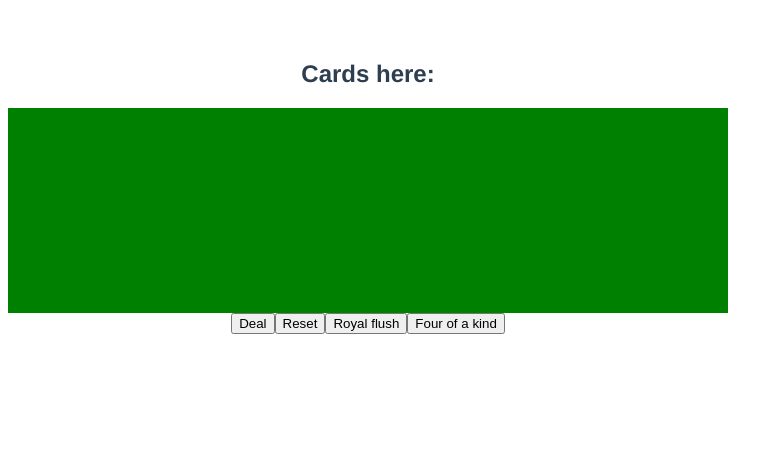
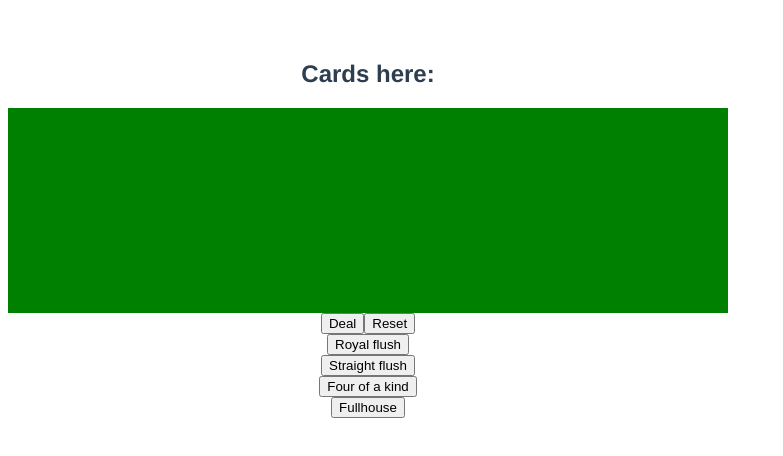
Before and after one commit to odexi/MatchDay, a Vue app in the folder MatchDay/: page /#/ in a window 1280 px wide. Shown: the top 456 px of the page, without its empty margins (0-783 px from the left). Built offline with nearby package versions, Linux system fonts and the light colour scheme.

Commit message:
Straight flush and fullhouse

```diff
--- a/MatchDay/src/components/PlayArea.vue
+++ b/MatchDay/src/components/PlayArea.vue
@@ -46,9 +46,11 @@
   </div>
   <div>
     <v-btn @click="onDealCardsClick()" :disabled="choices.length > 0">Deal</v-btn>
-    <v-btn @click="onResetDeckClick()">Reset</v-btn>
-    <v-btn @click="royalFlush()">Royal flush</v-btn>
-    <v-btn @click="fourOfAKind()">Four of a kind</v-btn>
+    <v-btn @click="onResetDeckClick()">Reset</v-btn><br>
+    <v-btn @click="royalFlush()">Royal flush</v-btn><br>
+    <v-btn @click="straightFlush()">Straight flush</v-btn><br>
+    <v-btn @click="fourOfAKind()">Four of a kind</v-btn><br>
+    <v-btn @click="fullHouse()">Fullhouse</v-btn><br>
   </div>
   <div v-if="resultReady">
 
@@ -149,7 +151,7 @@ export default {
       let orderedRanks = []
       let finalSuits = []
       for (let card of this.hand) {
-        orderedRanks.push(card.rank)
+        orderedRanks.push(parseInt(card.rank))
         finalSuits.push(card.suit)
       }
       orderedRanks.sort(function(a, b)
@@ -166,20 +168,27 @@ export default {
 
       let ranksFor4ofaKind = []
       //Royal flush
-      if (orderedRanks[0] === '1' &&
-          orderedRanks[1] === '10' &&
-          orderedRanks[2] === '11' &&
-          orderedRanks[3] === '12' &&
-          orderedRanks[4] === '13' &&
+      if (orderedRanks[0] === 1 &&
+          orderedRanks[1] === 10 &&
+          orderedRanks[4] === 13 &&
           allEqual(finalSuits)) {
         console.log("You got royal flush!")
       }
+      //Straight flush
+      if (orderedRanks[4] === orderedRanks[0] + 4 &&
+          allEqual(finalSuits)) {
+        console.log("You got straight flush!")
+      }
       //4 of a kind
-      ranksFor4ofaKind = orderedRanks
-      // ranksFor4ofaKind.splice(0,1)
-      if (allEqual(ranksFor4ofaKind.slice(0,3)) ||
-          allEqual(ranksFor4ofaKind.slice(1,4))) {
+      if (allEqual(orderedRanks.slice(0,4)) ||
+          allEqual(orderedRanks.slice(1,5))) {
         console.log("You got neloset!")
+      }
+      //Fullhouse
+      if ((allEqual(orderedRanks.slice(0,3)) &&
+          allEqual(orderedRanks.slice(3,5))) || (allEqual(orderedRanks.slice(0,2)) &&
+          allEqual(orderedRanks.slice(2,5)))) {
+        console.log("You got fullhouse!")
       }
 
 
@@ -223,7 +232,27 @@ export default {
       this.handleResult();
     },
     straightFlush () {
-
+      this.$store.state.hand = [{
+        rank: '10',
+        suit: 'H'
+      },
+      {
+        rank: '11',
+        suit: 'H'
+      },
+      {
+        rank: '8',
+        suit: 'H'
+      },
+      {
+        rank: '7',
+        suit: 'H'
+      },
+      {
+        rank: '9',
+        suit: 'H'
+      }]
+      this.handleResult();
     },
     fourOfAKind () {
       this.$store.state.hand = [{
@@ -250,7 +279,28 @@ export default {
       this.handleResult();
     },
     fullHouse () {
+      this.$store.state.hand = [{
+        rank: '10',
+        suit: 'C'
+      },
+      {
+        rank: '13',
+        suit: 'H'
+      },
+      {
+        rank: '10',
+        suit: 'S'
+      },
+      {
+        rank: '10',
+        suit: 'D'
+      },
+      {
+        rank: '13',
+        suit: 'D'
+      }]
 
+      this.handleResult();
     },
     flush () {
 
```
